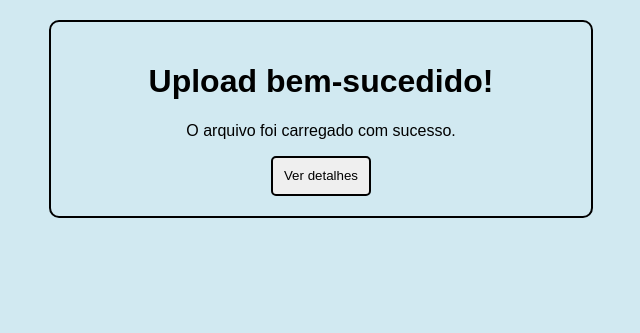
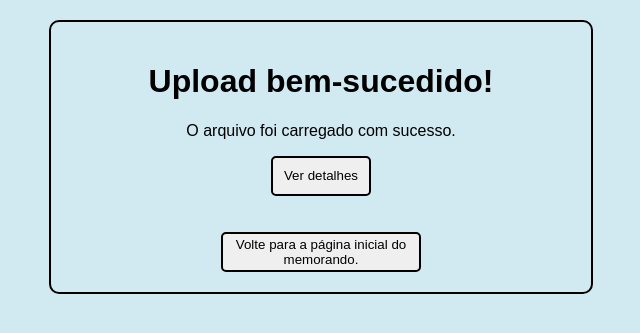
Before and after one commit to gustavonerywe/Memorando_PMNF, a Django app: page /upload_success/ in a window 1280 px wide. Shown: the top 333 px of the page, without its empty margins (319-959 px from the left). Run offline with Django 4.2, Linux system fonts and the light colour scheme; a user stored in the database is signed in; parts of the project's set-up code (start-up, migrations or seed data) failed here and were passed over.

Commit message:
2.8 button add (back to main page)

```diff
--- a/memoApp/static/css/style.css
+++ b/memoApp/static/css/style.css
@@ -231,6 +231,17 @@ input[type="text"] {
    width: 100px;
    height: 40px;
 }
+
+#botao-back{
+    display: block;
+    margin: 0 auto;
+    border-style:solid;
+    border-radius: 5px;
+    border-color: black;
+    width: 200px;
+    height: 40px;
+}
+
 #box-upload{
     border: 2px solid black;
     border-radius: 10px;
@@ -244,6 +255,5 @@ input[type="text"] {
 }
 #link-upload:hover{
     text-decoration: none;
-    color: black;
-
+    color: rgb(15, 12, 226);
 }
--- a/memoApp/templates/memo_main.html
+++ b/memoApp/templates/memo_main.html
@@ -25,7 +25,7 @@
                     </tr>
                     <tr>
                         <th>Memo n°:</th>
-                        <td><input type="number" id="proximo_numero"></td>
+                        <td><input type="number" id="proximo_numero" readonly></td>
                     </tr>
                     <tr>
                         <th>De:</th>
--- a/memoApp/templates/upload_success.html
+++ b/memoApp/templates/upload_success.html
@@ -6,6 +6,9 @@
   <h1 id="title-upload">Upload bem-sucedido!</h1>
   <p id="subtitle-upload">O arquivo foi carregado com sucesso.</p>
   <button id="botao-upload"><a id="link-upload" href="{% url 'file_detail' image.id %}">Ver detalhes</a></button>
+  <br>
+  <br>
+  <button id="botao-back"><a id="link-upload" href="{% url 'upload' %}">Volte para a página inicial do memorando.</a></button>
 </fieldset>
 <!-- upload_success.html -->
 {% endblock %}
```
Also changed, not shown: db.sqlite3, memoApp/static/js/memoMain.js (line endings or trailing spaces).
